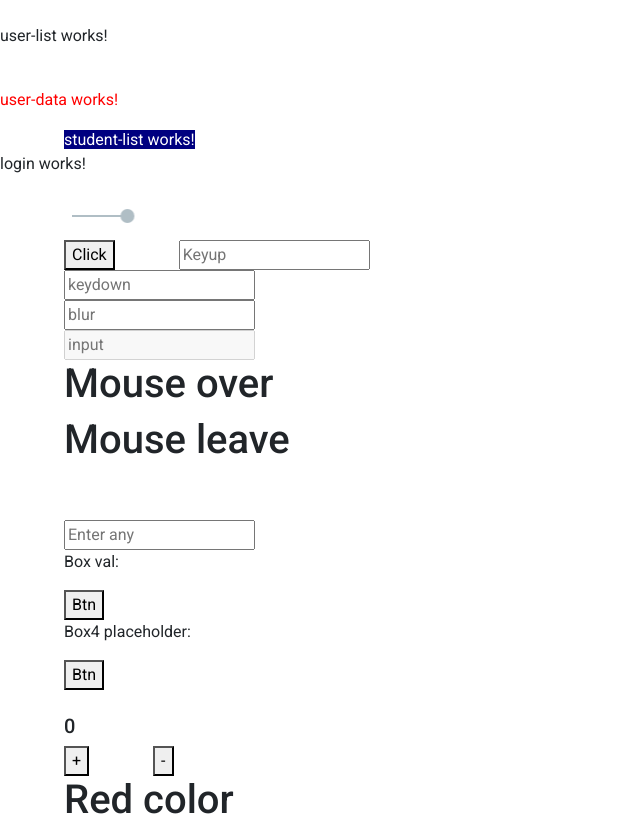
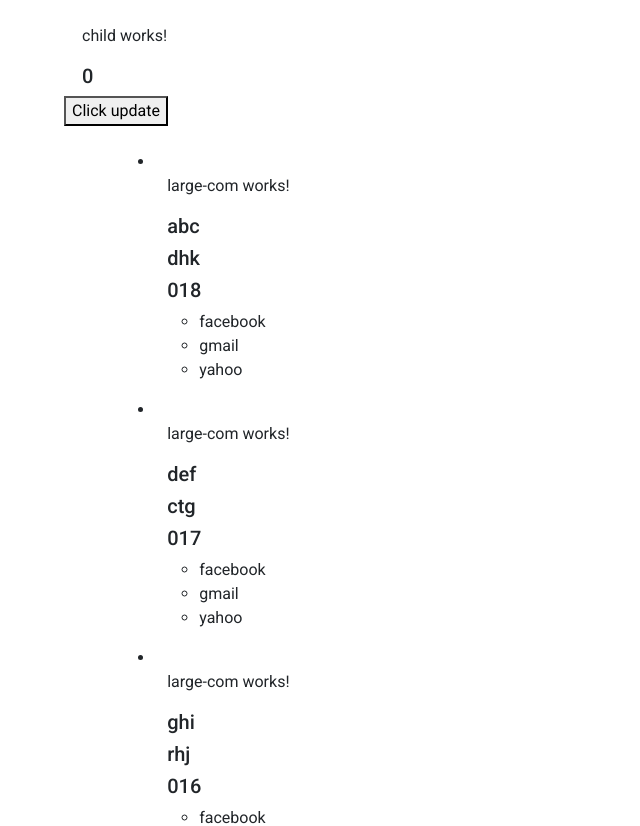
Before and after one commit to Joyjk/Angular-Demo, an Angular app: page / in a window 1280 px wide. Shown: the top 826 px of the page, without its empty margins (0-640 px from the left). Built offline with nearby package versions, Linux system fonts and the light colour scheme.

Commit message:
parent to child data passed

```diff
--- a/src/app/app.component.html
+++ b/src/app/app.component.html
@@ -1,6 +1,6 @@
 
 
-<app-user-list></app-user-list>
+<!-- <app-user-list></app-user-list>
 <app-user-data></app-user-data>
 <app-student-list></app-student-list>
 <app-login></app-login>
@@ -12,9 +12,9 @@
 <input type="text" #box (keyup)="getData(box.value)" name="" id="" placeholder="Keyup">
 <br>
 <input type="text" #box1 (keydown)="getData(box1.value)" name="" id="" placeholder="keydown">
-<br>
+<br> -->
 <!-- blur - -> when focus out  -->
-<input type="text" #box2 (blur)="getData(box2.value)" name="" id="" [disabled]="disable" placeholder="blur">
+<!-- <input type="text" #box2 (blur)="getData(box2.value)" name="" id="" [disabled]="disable" placeholder="blur">
 <br>
 
 <input type="text" #box3 (input)="getData(box3.value)" name="" id="" disabled="{{disable}}" placeholder="input">
@@ -104,4 +104,16 @@
 
 
 
-<router-outlet></router-outlet>
+<router-outlet></router-outlet> -->
+
+
+<app-child [item]="count"></app-child>
+<button (click)="updateBtn()">Click update</button>
+<br>
+<br>
+
+<ul *ngFor="let user of userDetails">
+    <li>
+        <app-large-com [item2]="user"></app-large-com>
+    </li>
+</ul>
--- a/src/app/app.component.ts
+++ b/src/app/app.component.ts
@@ -71,6 +71,9 @@ export class AppComponent {
     this.display=!this.display
   }
 
-
+  updateBtn()
+  {
+    this.count = Math.floor(Math.random()*1000)
+  }
 
 }
--- a/src/app/app.module.ts
+++ b/src/app/app.module.ts
@@ -12,13 +12,17 @@ import {UserAuthModule} from './user-auth/user-auth.module';
 import { NgbModule } from '@ng-bootstrap/ng-bootstrap';
 import { BrowserAnimationsModule } from '@angular/platform-browser/animations';
 import { MatSliderModule } from '@angular/material/slider';
+import { ChildComponent } from './child/child.component';
+import { LargeComComponent } from './large-com/large-com.component';
 
 @NgModule({
   declarations: [
     AppComponent,
     UserListComponent,
     UserDataComponent,
-    StudentListComponent
+    StudentListComponent,
+    ChildComponent,
+    LargeComComponent
   ],
   imports: [
     BrowserModule,
--- /dev/null
+++ b/src/app/child/child.component.html
@@ -0,0 +1,4 @@
+<div class="container">
+    <p>child works!</p>
+    <h5>{{item}}</h5>
+</div>
--- /dev/null
+++ b/src/app/child/child.component.ts
@@ -0,0 +1,18 @@
+import { Component, OnInit,Input } from '@angular/core';
+
+@Component({
+  selector: 'app-child',
+  templateUrl: './child.component.html',
+  styleUrls: ['./child.component.css']
+})
+export class ChildComponent implements OnInit {
+
+  constructor() { }
+
+  @Input() item=0
+
+
+  ngOnInit(): void {
+  }
+
+}
--- /dev/null
+++ b/src/app/large-com/large-com.component.html
@@ -0,0 +1,9 @@
+<div class="container">
+    <p>large-com works!</p>
+    <h5>{{item2.name}}</h5>
+    <h5>{{item2.address}}</h5>
+    <h5>{{item2.phone}}</h5>
+    <ul *ngFor="let data of item2.accounts" >
+        <li>{{data}}</li>
+    </ul>
+</div>
--- /dev/null
+++ b/src/app/large-com/large-com.component.ts
@@ -0,0 +1,15 @@
+import { Component, OnInit, Input } from '@angular/core';
+
+@Component({
+  selector: 'app-large-com',
+  templateUrl: './large-com.component.html',
+  styleUrls: ['./large-com.component.css']
+})
+export class LargeComComponent implements OnInit {
+
+  constructor() { }
+  @Input() item2:{name:string, address:string, phone:any, accounts:any}={name:'', address:'',phone:0,accounts:[]}
+  ngOnInit(): void {
+  }
+
+}
```
Also changed, not shown: src/app/child/child.component.css (added), src/app/large-com/large-com.component.css (added), 2 other files (tests, documents, lock files or other folders).
